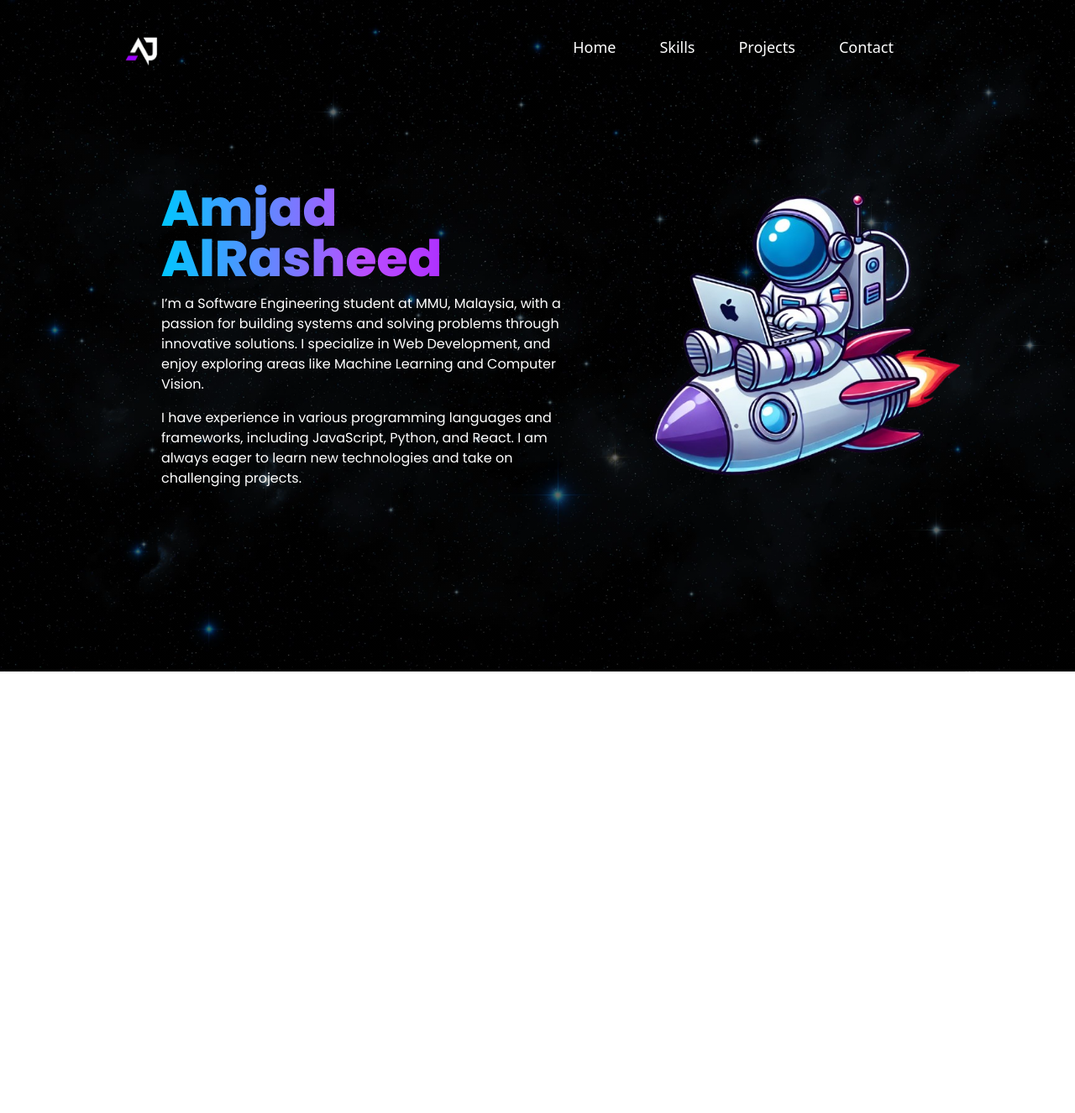
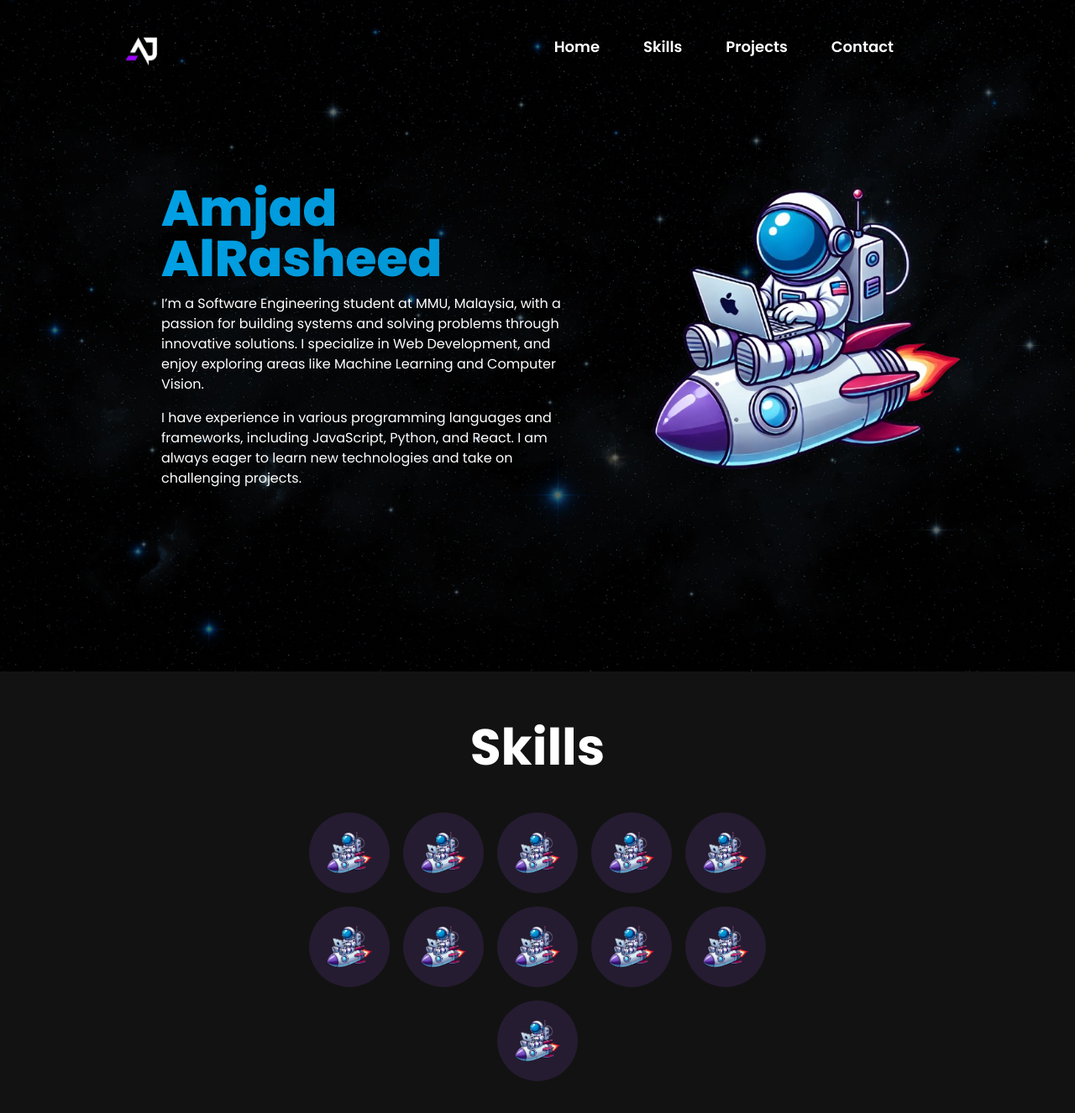
Before and after one commit to devAmjad4590/portfolio, a React (Vite) app: page / in a window 1280 px wide. Shown: the top 1326 px of the page at 84% size. Before the commit the page ends 800 px from the top, so only its background shows below. Built offline with nearby package versions, Linux system fonts and the light colour scheme.

Commit message:
hover effects & animations & skill section created

```diff
--- a/src/App.tsx
+++ b/src/App.tsx
@@ -1,6 +1,7 @@
 import './App.css'
 import NavBar from './components/NavBar'
 import Home from './components/Home'
+import Skills from './components/Skills'
 
 function App() {
 
@@ -8,6 +9,7 @@ function App() {
     <>
     <NavBar></NavBar>
     <Home></Home>
+    <Skills></Skills>
     </>
   )
 }
--- a/src/components/Home.tsx
+++ b/src/components/Home.tsx
@@ -27,7 +27,7 @@ function Home() {
           alt="brand image"
           animate={{ y: [0, -20, 0] }} // Animation keyframes
           transition={{
-            duration: 6, // Duration of one cycle
+            duration: 5, // Duration of one cycle
             repeat: Infinity, // Repeat infinitely
             repeatType: "loop", // Loop the animation
           }}
--- a/src/components/NavBar.tsx
+++ b/src/components/NavBar.tsx
@@ -2,17 +2,13 @@ import {
   NavigationMenu,
   NavigationMenuList,
   NavigationMenuItem,
-  NavigationMenuLink,
   navigationMenuTriggerStyle,
 } from "../components/ui/navigation-menu.tsx";
 
-import { AlignJustify } from 'lucide-react';
+import { AlignJustify } from "lucide-react";
+import { motion } from "framer-motion";
 
-import {
-  Sheet,
-  SheetContent,
-  SheetTrigger,
-} from "@/components/ui/sheet";
+import { Sheet, SheetContent, SheetTrigger } from "@/components/ui/sheet";
 
 function NavBar() {
   const navItems = ["Home", "Skills", "Projects", "Contact"];
@@ -20,7 +16,7 @@ function NavBar() {
   return (
     <div className="flex items-center flex-row px-6 py-8 md:px-36 absolute top-0 left-0 right-0 w-full">
       <a href="#home">
-        <img className="w-12 h-12" src="logo.png" alt="personal logo" />
+        <motion.img whileHover={{scale: 1.2}} whileTap={{scale: 0.8}} className="w-12 h-12" src="logo.png" alt="personal logo" />
       </a>
       <div className="flex-grow"></div>{" "}
       {/* This will push the next item to the end */}
@@ -29,17 +25,18 @@ function NavBar() {
         <NavigationMenuList className="flex flex-row space-x-4 md:space-x-5">
           {navItems.map((item, index) => (
             <NavigationMenuItem key={index}>
-              <NavigationMenuLink
-                className={`${navigationMenuTriggerStyle()} text-white md:text-lg`}
+              <motion.a
+                className={`${navigationMenuTriggerStyle()} text-white md:text-lg cursor-pointer font-poppins font-semibold`}
                 href={`#${item.toLowerCase()}`}
+                whileHover={{ scale: 1.1 }}
+                whileTap={{scale: 0.8}}
               >
                 {item}
-              </NavigationMenuLink>
+              </motion.a>
             </NavigationMenuItem>
           ))}
         </NavigationMenuList>
       </NavigationMenu>
-
       {/* Mobile */}
       <div className="md:hidden">
         <Sheet>
@@ -51,12 +48,14 @@ function NavBar() {
               <ul>
                 {navItems.map((item, index) => (
                   <li key={index}>
-                  <a
+                    <motion.a
                       className="block py-2 px-4 text-white h-14 text-xl font-poppins font-semibold"
                       href={`#${item.toLowerCase()}`}
+                      whileTap={{scale: 1.1}}
+
                     >
                       {item}
-                  </a>
+                    </motion.a>
                   </li>
                 ))}
               </ul>
--- /dev/null
+++ b/src/components/SkillBall.tsx
@@ -0,0 +1,14 @@
+interface SkillBallProps{
+    icon: string;
+}
+
+function SkillBall({icon}: SkillBallProps) {
+  return (
+    <div className="container items-center justify-center grid rounded-full w-16 h-16 md:w-24 md:h-24 bg-[#251C31]">
+      <img className="w-14 h-14" src="/brand.png" alt="" />
+      {/* {icon} */}
+    </div>
+  )
+}
+
+export default SkillBall
--- /dev/null
+++ b/src/components/Skills.tsx
@@ -0,0 +1,24 @@
+import SkillBall from "./SkillBall";
+
+function Skills() {
+  return (
+    <div className="md:p-5 md:px-16 px-6 skills bg-[#121212] h-[100vh]">
+      <h1 className="md:text-6xl py-4 text-4xl text-white font-poppins font-bold md:my-6">Skills</h1>
+      <div className="container md:px-64 md:p-2 flex flex-wrap justify-center items-center gap-4">
+      <SkillBall icon="test" ></SkillBall>
+      <SkillBall icon="test" ></SkillBall>
+      <SkillBall icon="test" ></SkillBall>
+      <SkillBall icon="test" ></SkillBall>
+      <SkillBall icon="test" ></SkillBall>
+      <SkillBall icon="test" ></SkillBall>
+      <SkillBall icon="test" ></SkillBall>
+      <SkillBall icon="test" ></SkillBall>
+      <SkillBall icon="test" ></SkillBall>
+      <SkillBall icon="test" ></SkillBall>
+      <SkillBall icon="test" ></SkillBall>
+      </div>
+    </div>
+  );
+}
+
+export default Skills;
--- /dev/null
+++ b/src/components/db.ts
@@ -0,0 +1,17 @@
+export const description = {
+    msg1: "",
+    msg2: "",
+}
+
+interface techStackInterface {
+    name: string,
+    icon: string,
+}
+
+export const techStack: techStackInterface[] = [
+    {
+        name: "React",
+        icon: "react"
+    },
+
+]
--- a/src/index.css
+++ b/src/index.css
@@ -2,8 +2,20 @@
 @tailwind components;
 @tailwind utilities;
 
+@keyframes gradient-animation {
+  0% {
+    background-position: 0% 50%;
+  }
+  100% {
+    background-position: 100% 50%;
+  }
+}
+
 .text-gradient {
-  background: linear-gradient(90deg, #00C6FF 0%, #BA4FFF 50%, #9B00FF 100%);
+  background: linear-gradient(to right, #7953cd 20%, #00affa 30%, #0190cd 70%, #9B00FF 80%);
   -webkit-background-clip: text;
   -webkit-text-fill-color: transparent;
+  animation: gradient-animation 4s ease-in-out infinite alternate;
+  background-size: 500% auto;
+
 }
```
Lines whose indentation alone changed are shown as unchanged.
